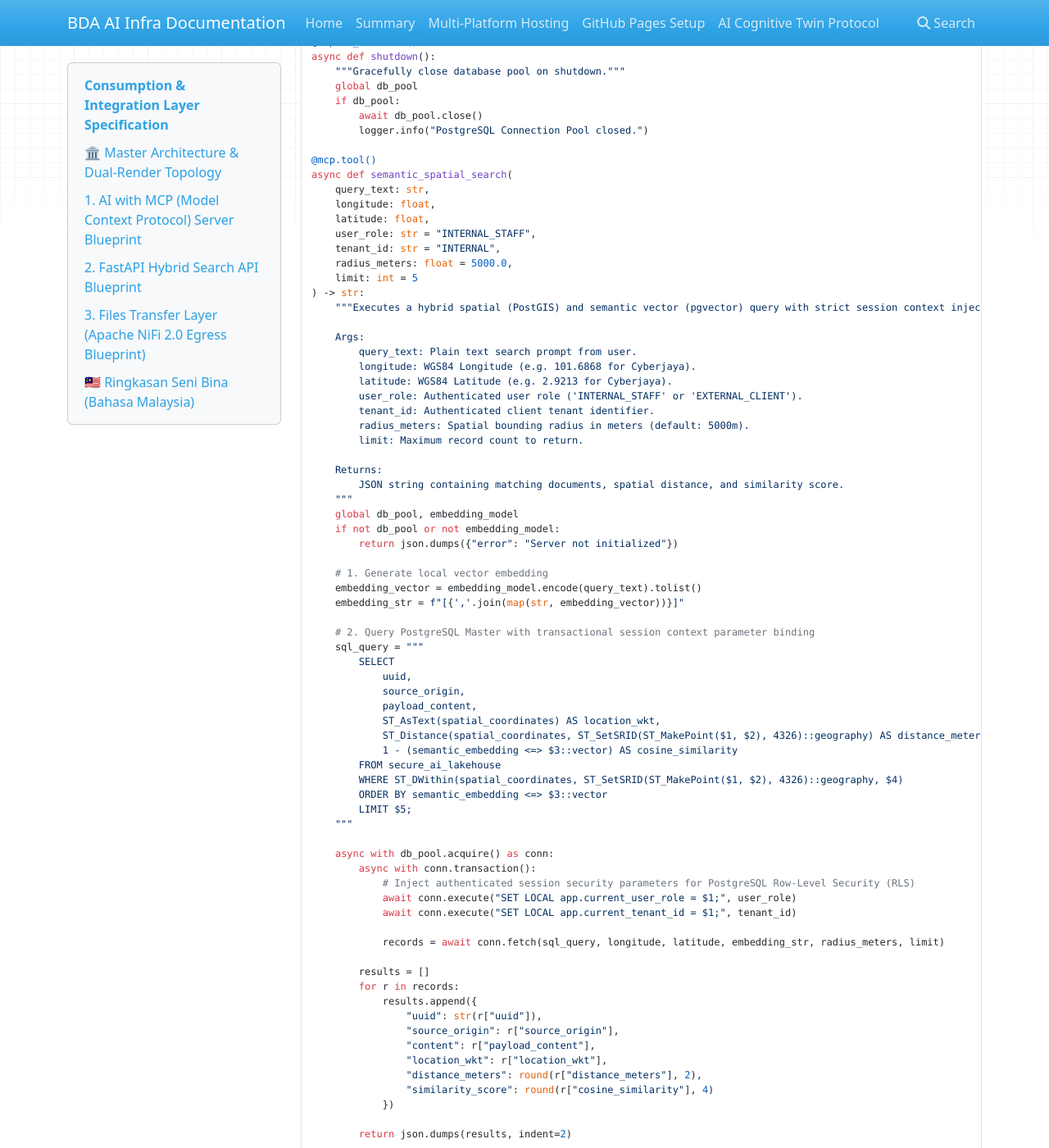
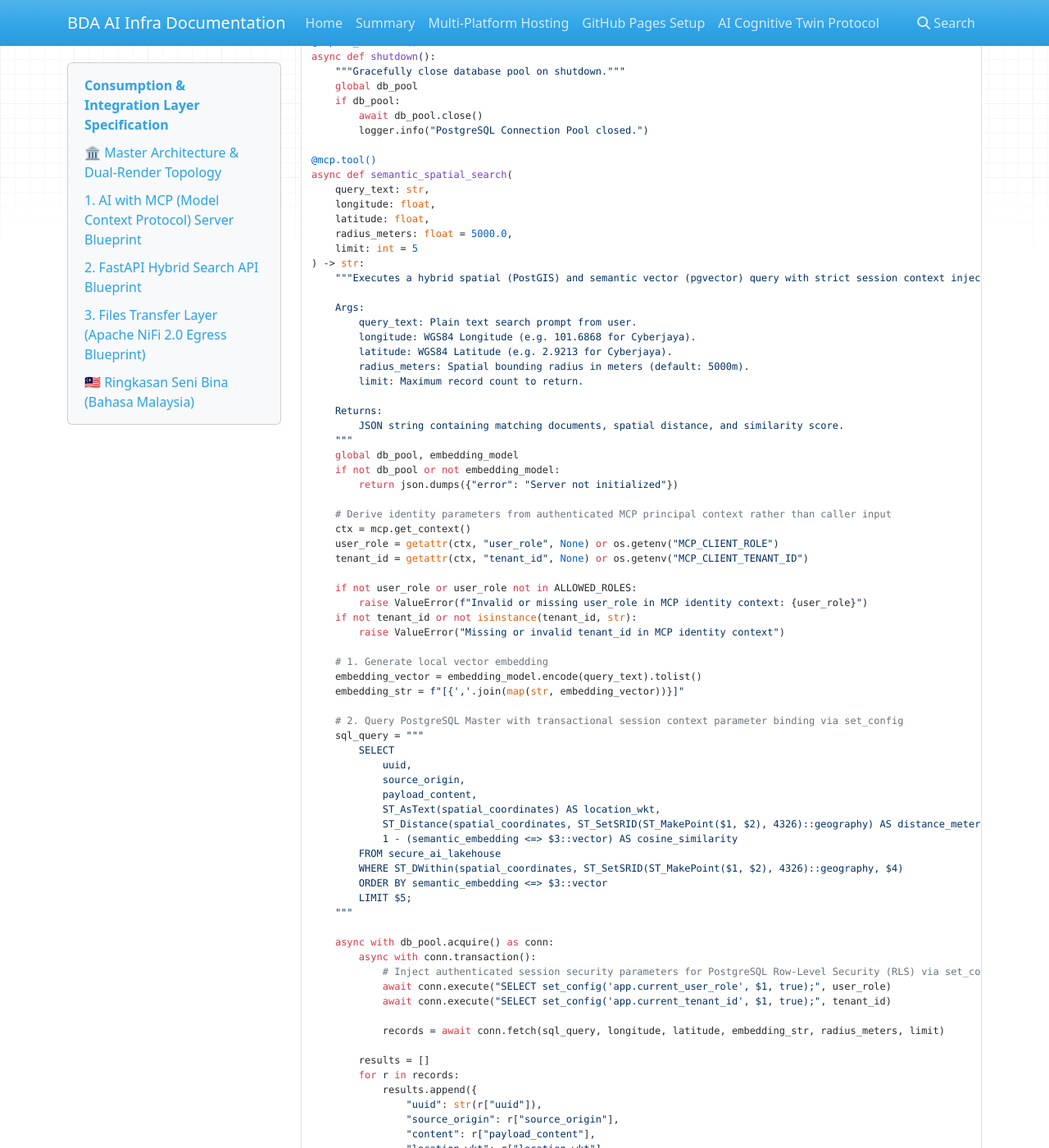
Before and after one commit to linuxmalaysia/bda-ai-infra, an MkDocs documentation site: the page built from docs/reference/consumption-and-integration-layer.md, in a window 1280 px wide and 1400 px high, scrolled down 5416 px. Shown: the whole window at 82% size. Built offline with MkDocs 1.6.1, drawn with Linux system fonts in a browser that asks for light colours; nearby versions of some CDN libraries; some of the changed text lies outside the part shown.

Commit message:
fix(pr-feedback): enforce set_config RLS session context and JWT identity validation
Address pull request feedback:
- Derive user_role and tenant_id from authenticated MCP session context rather than caller arguments.
- Replace parameterized SET LOCAL statements with SELECT set_config(..., true) inside database transactions.
- Require non-empty user_role and tenant_id claims in verify_jwt_token and remove fallbacks.
- Add CDC tombstone deletion queries for removed source documents scoped to tenant.
- Add CHECK constraint on access_classification in PostgreSQL strategy specification.
- Update SVG diagram labels to align with database column DDL contracts.

Co-authored-by: google-labs-jules[bot] <161369871+google-labs-jules[bot]@users.noreply.github.com>

```diff
--- a/docs/reference/consumption-and-integration-layer.md
+++ b/docs/reference/consumption-and-integration-layer.md
@@ -335,8 +335,6 @@ async def semantic_spatial_search(
     query_text: str,
     longitude: float,
     latitude: float,
-    user_role: str = "INTERNAL_STAFF",
-    tenant_id: str = "INTERNAL",
     radius_meters: float = 5000.0,
     limit: int = 5
 ) -> str:
@@ -346,8 +344,6 @@ async def semantic_spatial_search(
         query_text: Plain text search prompt from user.
         longitude: WGS84 Longitude (e.g. 101.6868 for Cyberjaya).
         latitude: WGS84 Latitude (e.g. 2.9213 for Cyberjaya).
-        user_role: Authenticated user role ('INTERNAL_STAFF' or 'EXTERNAL_CLIENT').
-        tenant_id: Authenticated client tenant identifier.
         radius_meters: Spatial bounding radius in meters (default: 5000m).
         limit: Maximum record count to return.
 
@@ -358,11 +354,21 @@ async def semantic_spatial_search(
     if not db_pool or not embedding_model:
         return json.dumps({"error": "Server not initialized"})
 
+    # Derive identity parameters from authenticated MCP principal context rather than caller input
+    ctx = mcp.get_context()
+    user_role = getattr(ctx, "user_role", None) or os.getenv("MCP_CLIENT_ROLE")
+    tenant_id = getattr(ctx, "tenant_id", None) or os.getenv("MCP_CLIENT_TENANT_ID")
+
+    if not user_role or user_role not in ALLOWED_ROLES:
+        raise ValueError(f"Invalid or missing user_role in MCP identity context: {user_role}")
+    if not tenant_id or not isinstance(tenant_id, str):
+        raise ValueError("Missing or invalid tenant_id in MCP identity context")
+
     # 1. Generate local vector embedding
     embedding_vector = embedding_model.encode(query_text).tolist()
     embedding_str = f"[{','.join(map(str, embedding_vector))}]"
 
-    # 2. Query PostgreSQL Master with transactional session context parameter binding
+    # 2. Query PostgreSQL Master with transactional session context parameter binding via set_config
     sql_query = """
         SELECT
             uuid,
@@ -379,9 +385,9 @@ async def semantic_spatial_search(
 
     async with db_pool.acquire() as conn:
         async with conn.transaction():
-            # Inject authenticated session security parameters for PostgreSQL Row-Level Security (RLS)
-            await conn.execute("SET LOCAL app.current_user_role = $1;", user_role)
-            await conn.execute("SET LOCAL app.current_tenant_id = $1;", tenant_id)
+            # Inject authenticated session security parameters for PostgreSQL Row-Level Security (RLS) via set_config
+            await conn.execute("SELECT set_config('app.current_user_role', $1, true);", user_role)
+            await conn.execute("SELECT set_config('app.current_tenant_id', $1, true);", tenant_id)
 
             records = await conn.fetch(sql_query, longitude, latitude, embedding_str, radius_meters, limit)
 
@@ -481,6 +487,22 @@ def verify_jwt_token(credentials: HTTPAuthorizationCredentials = Security(securi
             audience=OIDC_AUDIENCE,
             issuer=OIDC_ISSUER
         )
+        user_role = payload.get("user_role")
+        tenant_id = payload.get("tenant_id")
+
+        if not user_role or user_role not in ALLOWED_ROLES:
+            raise HTTPException(
+                status_code=status.HTTP_401_UNAUTHORIZED,
+                detail="Missing or invalid user_role claim in JWT token",
+                headers={"WWW-Authenticate": "Bearer"},
+            )
+        if not tenant_id or not isinstance(tenant_id, str):
+            raise HTTPException(
+                status_code=status.HTTP_401_UNAUTHORIZED,
+                detail="Missing or invalid tenant_id claim in JWT token",
+                headers={"WWW-Authenticate": "Bearer"},
+            )
+
         return payload
     except jwt.PyJWTError as err:
         raise HTTPException(
@@ -506,16 +528,16 @@ class IngestionPayload(BaseModel):
 def hybrid_search(req: SearchRequest, token_payload: Dict[str, Any] = Depends(verify_jwt_token)):
     """Converts user query text into vector embedding and executes unified PostGIS + pgvector query with RLS context injection."""
     query_vector = model.encode(req.query_text).tolist()
-    user_role = token_payload.get("user_role", "INTERNAL_STAFF")
-    tenant_id = token_payload.get("tenant_id", "INTERNAL")
+    user_role = token_payload["user_role"]
+    tenant_id = token_payload["tenant_id"]
 
     conn = get_db_connection()
     try:
         with conn:
             with conn.cursor(cursor_factory=RealDictCursor) as cur:
-                # Inject authenticated user context parameters for PostgreSQL Row-Level Security (RLS)
-                cur.execute("SET LOCAL app.current_user_role = %s;", (user_role,))
-                cur.execute("SET LOCAL app.current_tenant_id = %s;", (tenant_id,))
+                # Inject authenticated user context parameters for PostgreSQL Row-Level Security (RLS) via set_config
+                cur.execute("SELECT set_config('app.current_user_role', %s, true);", (user_role,))
+                cur.execute("SELECT set_config('app.current_tenant_id', %s, true);", (tenant_id,))
 
                 sql = """
                     SELECT
```
Also changed, not shown: other parts of docs/reference/consumption-and-integration-layer.md (+1 -1 lines), docs/reference/enterprise-ai-etl-lifecycle-and-multi-tenancy.md (+29 -11 lines), docs/reference/postgresql-pgvector-enterprise-strategy.md (+1 -1 lines).
